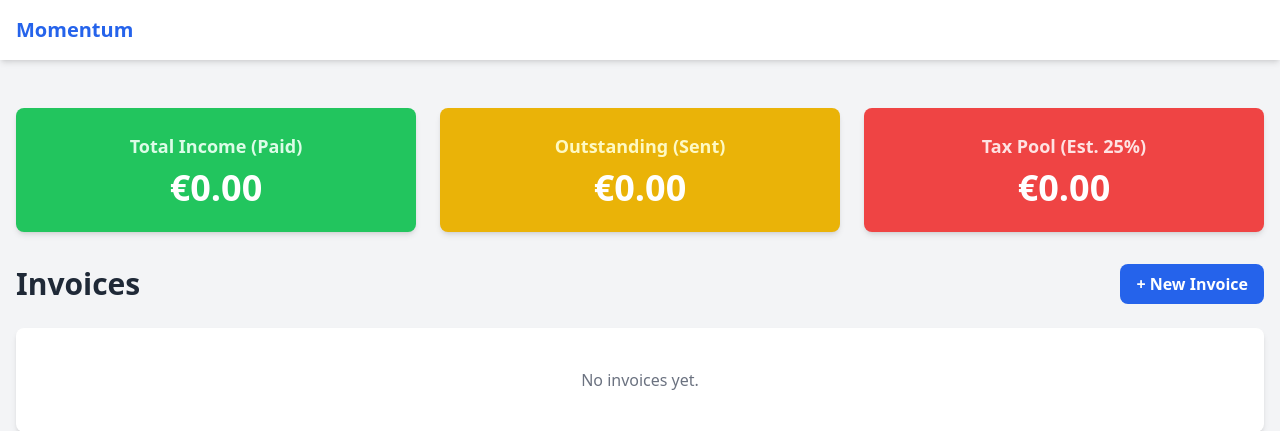
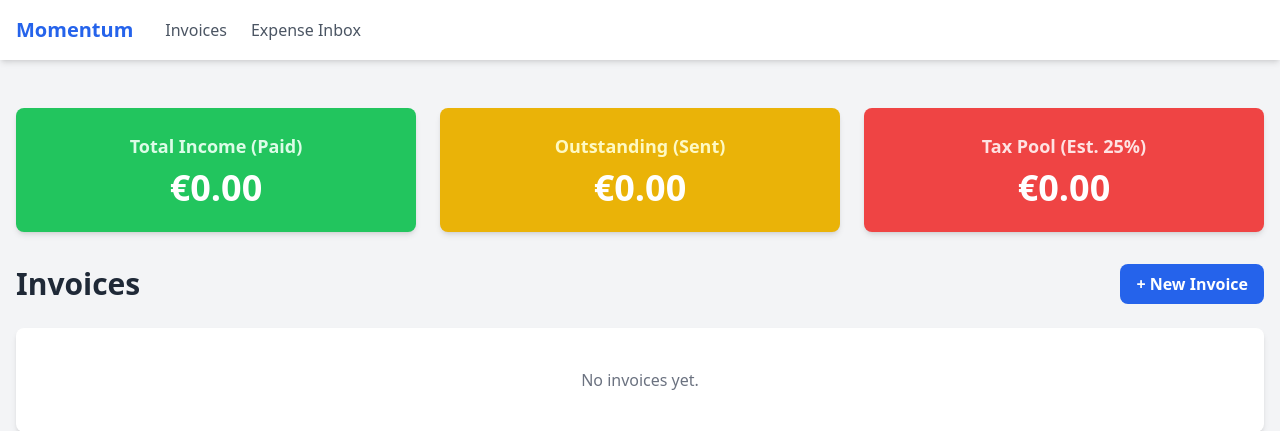
Before and after one commit to Tilooo/momentum, a Django app: page / in a window 1280 px wide. Shown: the top 431 px of the page. Run offline with Django 5.2, Linux system fonts and the light colour scheme; data that the repository does not hold is empty; some libraries are stand-ins or nearby versions.

Commit message:
12. Added a navigation link.

```diff
--- a/core/templates/core/base.html
+++ b/core/templates/core/base.html
@@ -11,9 +11,27 @@
 </head>
 <body class="bg-gray-100 text-gray-800" hx-headers='{"X-CSRFToken": "{{ csrf_token }}"}'>
 
+
     <nav class="bg-white shadow-md p-4">
-        <div class="container mx-auto">
-            <a href="/" class="text-xl font-bold text-blue-600">Momentum</a>
+        <div class="container mx-auto flex justify-between items-center">
+
+            <!-- Brand and main navigation (at left side) -->
+            <div class="flex items-center space-x-8">
+                <a href="/" class="text-xl font-bold text-blue-600">Momentum</a>
+
+                <ul class="flex space-x-6">
+                    <li>
+                        <a href="{% url 'invoice-list' %}" class="text-gray-600 hover:text-blue-600 font-medium">Invoices</a>
+                    </li>
+                    <li>
+                        <a href="{% url 'expense-inbox' %}" class="text-gray-600 hover:text-blue-600 font-medium">Expense Inbox</a>
+                    </li>
+                </ul>
+            </div>
+
+            <div>
+            </div>
+
         </div>
     </nav>
 
```
